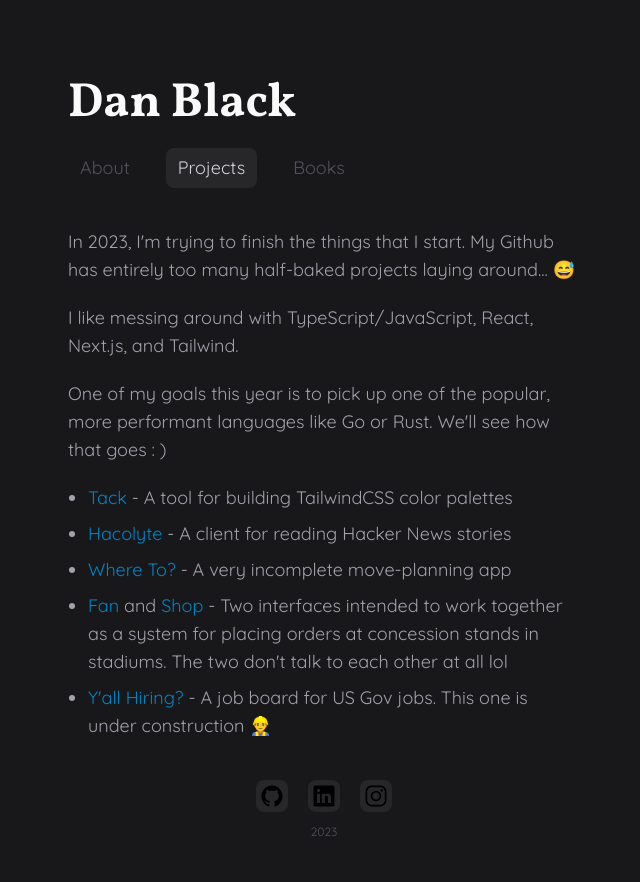
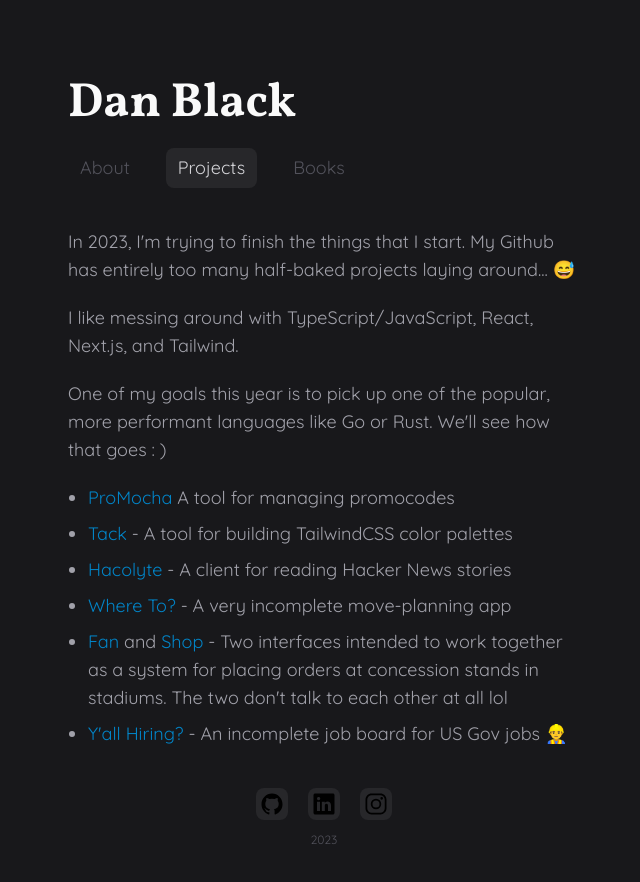
Before and after one commit to daniel-black/dbv3, a Next.js app: page /projects in a window 1280 px wide. Shown: the top 882 px of the page, without its empty margins (316-956 px from the left). Built offline with nearby package versions, Linux system fonts and the light colour scheme.

Commit message:
update projects page

```diff
--- a/app/projects/page.tsx
+++ b/app/projects/page.tsx
@@ -6,6 +6,9 @@ export default function ProjectsPage() {
       <p>I like messing around with TypeScript/JavaScript, React, Next.js, and Tailwind.</p>
       <p>One of my goals this year is to pick up one of the popular, more performant languages like Go or Rust. We'll see how that goes : )</p>
       <ul className='space-y-2 list-disc ml-5'>
+        <li>
+          <a href="https://promocha.vercel.app" target='_blank' className='link'>ProMocha</a> A tool for managing promocodes
+        </li>
         <li>
           <a href='https://tack-weld.vercel.app' target='_blank' className='link'>Tack</a> - A tool for building TailwindCSS color palettes
         </li>
@@ -19,7 +22,7 @@ export default function ProjectsPage() {
           <a href="https://fan-wine.vercel.app" target='_blank' className='link'>Fan</a> and <a href="https://shop-one-iota.vercel.app" target='_blank' className='link'>Shop</a> - Two interfaces intended to work together as a system for placing orders at concession stands in stadiums. The two don't talk to each other at all lol
         </li>
         <li>
-          <a href="https://yallhiring.vercel.app" target='_blank' className='link'>Y'all Hiring?</a> - A job board for US Gov jobs. This one is under construction 👷‍♂️
+          <a href="https://yallhiring.vercel.app" target='_blank' className='link'>Y'all Hiring?</a> - An incomplete job board for US Gov jobs 👷‍♂️
         </li>
       </ul>
     </div>
```
